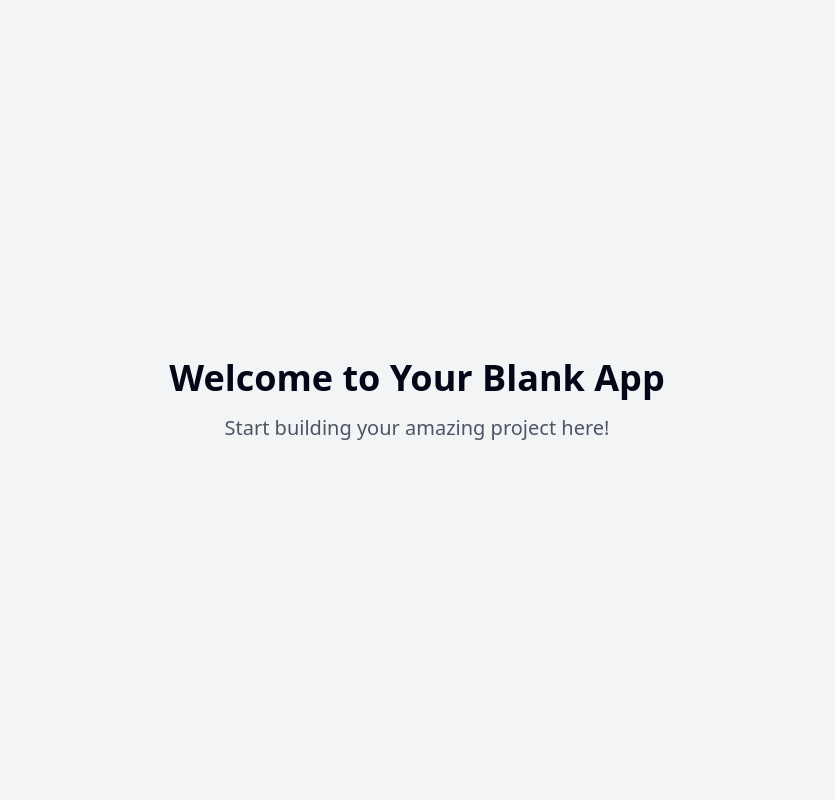
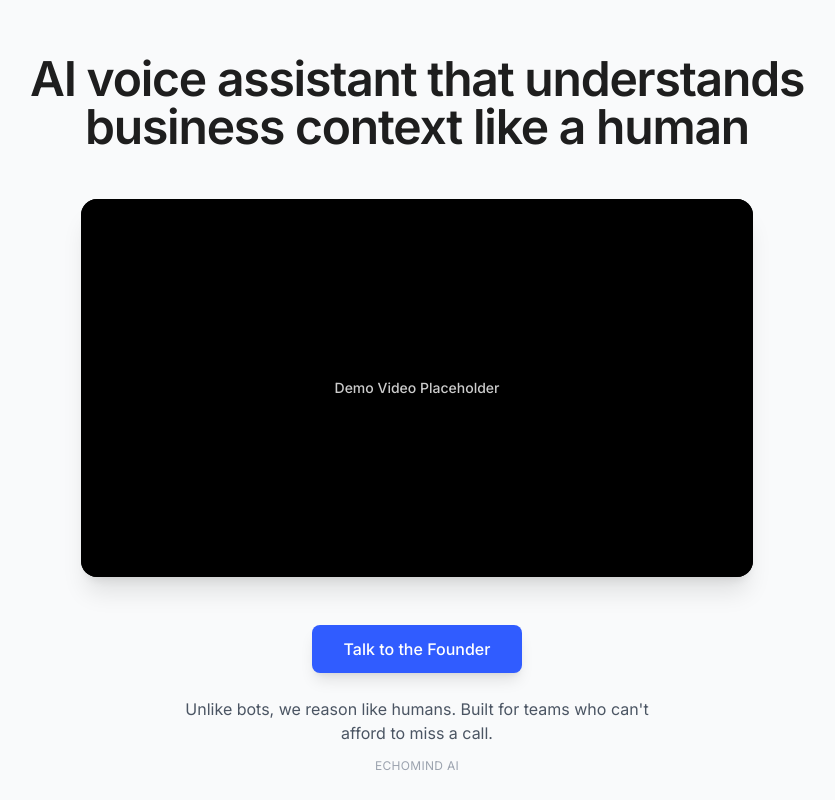
Before and after one commit to sino-private/ai-voice-halo-landing, a React (Vite) app: page / in a window 1280 px wide. Shown: the whole page, without its empty margins (223-1058 px from the left). Built offline with nearby package versions, Linux system fonts and the light colour scheme.

Commit message:
Design AI voice startup landing page
Implement a minimalist, luxurious landing page for an AI voice startup, including a headline, video demo, CTA, and moat line.

```diff
--- a/index.html
+++ b/index.html
@@ -1,14 +1,15 @@
+
 <!DOCTYPE html>
 <html lang="en">
   <head>
     <meta charset="UTF-8" />
     <meta name="viewport" content="width=device-width, initial-scale=1.0" />
-    <title>ai-voice-halo-landing</title>
-    <meta name="description" content="Lovable Generated Project" />
-    <meta name="author" content="Lovable" />
+    <title>EchoMind AI | Voice Intelligence for Business</title>
+    <meta name="description" content="AI voice assistant that reasons like humans. Never miss an important call again." />
+    <meta name="author" content="EchoMind AI" />
 
-    <meta property="og:title" content="ai-voice-halo-landing" />
-    <meta property="og:description" content="Lovable Generated Project" />
+    <meta property="og:title" content="EchoMind AI | Voice Intelligence for Business" />
+    <meta property="og:description" content="AI voice assistant that reasons like humans. Never miss an important call again." />
     <meta property="og:type" content="website" />
     <meta property="og:image" content="https://lovable.dev/opengraph-image-p98pqg.png" />
 
--- /dev/null
+++ b/src/components/CtaButton.tsx
@@ -0,0 +1,22 @@
+
+import React from 'react';
+
+interface CtaButtonProps {
+  text: string;
+  link: string;
+}
+
+const CtaButton = ({ text, link }: CtaButtonProps) => {
+  return (
+    <a
+      href={link}
+      target="_blank"
+      rel="noopener noreferrer"
+      className="inline-flex items-center justify-center px-8 py-3 text-base font-medium text-white bg-aiPrimary hover:bg-aiPrimary/90 rounded-lg transition-colors duration-200 shadow-lg hover:shadow-aiPrimary/20 transform hover:-translate-y-0.5"
+    >
+      {text}
+    </a>
+  );
+};
+
+export default CtaButton;
--- /dev/null
+++ b/src/components/VideoDemo.tsx
@@ -0,0 +1,17 @@
+
+import React from 'react';
+
+const VideoDemo = () => {
+  return (
+    <div className="relative w-full max-w-2xl mx-auto">
+      <div className="video-container aspect-video relative z-10 shadow-xl">
+        <div className="flex items-center justify-center h-full bg-black/90">
+          <span className="text-white/80 text-sm font-medium">Demo Video Placeholder</span>
+        </div>
+      </div>
+      <div className="video-glow bg-aiPrimary/10 animate-pulse-glow"></div>
+    </div>
+  );
+};
+
+export default VideoDemo;
--- a/src/index.css
+++ b/src/index.css
@@ -1,3 +1,6 @@
+
+@import url('https://fonts.googleapis.com/css2?family=Inter:wght@300;400;500;600;700&display=swap');
+
 @tailwind base;
 @tailwind components;
 @tailwind utilities;
@@ -35,19 +38,12 @@
     --radius: 0.5rem;
 
     --sidebar-background: 0 0% 98%;
-
     --sidebar-foreground: 240 5.3% 26.1%;
-
     --sidebar-primary: 240 5.9% 10%;
-
     --sidebar-primary-foreground: 0 0% 98%;
-
     --sidebar-accent: 240 4.8% 95.9%;
-
     --sidebar-accent-foreground: 240 5.9% 10%;
-
     --sidebar-border: 220 13% 91%;
-
     --sidebar-ring: 217.2 91.2% 59.8%;
   }
 
@@ -96,6 +92,28 @@
   }
 
   body {
-    @apply bg-background text-foreground;
+    @apply bg-aiBackground text-aiText font-sans;
+    margin: 0;
+    padding: 0;
+    height: 100vh;
+    width: 100vw;
+    overflow: hidden;
+  }
+
+  .video-container {
+    position: relative;
+    border-radius: 16px;
+    overflow: hidden;
+    background-color: #000;
+  }
+
+  .video-glow {
+    position: absolute;
+    top: -5px;
+    left: -5px;
+    right: -5px;
+    bottom: -5px;
+    border-radius: 20px;
+    z-index: -1;
   }
 }
--- a/src/pages/Index.tsx
+++ b/src/pages/Index.tsx
@@ -1,11 +1,39 @@
-// Update this page (the content is just a fallback if you fail to update the page)
+
+import React from 'react';
+import VideoDemo from '../components/VideoDemo';
+import CtaButton from '../components/CtaButton';
 
 const Index = () => {
   return (
-    <div className="min-h-screen flex items-center justify-center bg-gray-100">
-      <div className="text-center">
-        <h1 className="text-4xl font-bold mb-4">Welcome to Your Blank App</h1>
-        <p className="text-xl text-gray-600">Start building your amazing project here!</p>
+    <div className="min-h-screen w-full flex items-center justify-center bg-aiBackground px-4 py-10">
+      <div className="max-w-4xl w-full mx-auto text-center">
+        {/* Headline */}
+        <h1 className="text-3xl md:text-4xl lg:text-5xl font-semibold tracking-tight text-aiText mb-8 leading-tight">
+          AI voice assistant that understands business context like a human
+        </h1>
+
+        {/* Video Demo with Glowing Effect */}
+        <div className="mb-10 mt-12">
+          <VideoDemo />
+        </div>
+
+        {/* CTA Button */}
+        <div className="mt-12">
+          <CtaButton
+            text="Talk to the Founder"
+            link="https://calendly.com/echomind-ai/demo"
+          />
+
+          {/* Moat Line */}
+          <p className="mt-6 text-gray-600 max-w-lg mx-auto text-sm md:text-base">
+            Unlike bots, we reason like humans. Built for teams who can't afford to miss a call.
+          </p>
+        </div>
+
+        {/* Optional Small Logo/Badge */}
+        <div className="absolute bottom-6 left-0 right-0 text-center">
+          <span className="text-xs text-gray-400 tracking-wide">ECHOMIND AI</span>
+        </div>
       </div>
     </div>
   );
--- a/tailwind.config.ts
+++ b/tailwind.config.ts
@@ -1,3 +1,4 @@
+
 import type { Config } from "tailwindcss";
 
 export default {
@@ -61,7 +62,15 @@ export default {
 					'accent-foreground': 'hsl(var(--sidebar-accent-foreground))',
 					border: 'hsl(var(--sidebar-border))',
 					ring: 'hsl(var(--sidebar-ring))'
-				}
+				},
+				// Custom colors for our AI voice startup landing page
+				aiPrimary: '#305CFF',
+				aiText: '#1E1E1E',
+				aiBackground: '#F9FAFB',
+				aiGlow: 'rgba(48, 92, 255, 0.2)'
+			},
+			fontFamily: {
+				sans: ['Inter', 'sans-serif'],
 			},
 			borderRadius: {
 				lg: 'var(--radius)',
@@ -84,11 +93,20 @@ export default {
 					to: {
 						height: '0'
 					}
+				},
+				'pulse-glow': {
+					'0%, 100%': {
+						boxShadow: '0 0 20px 10px rgba(48, 92, 255, 0.1)'
+					},
+					'50%': {
+						boxShadow: '0 0 30px 15px rgba(48, 92, 255, 0.2)'
+					},
 				}
 			},
 			animation: {
 				'accordion-down': 'accordion-down 0.2s ease-out',
-				'accordion-up': 'accordion-up 0.2s ease-out'
+				'accordion-up': 'accordion-up 0.2s ease-out',
+				'pulse-glow': 'pulse-glow 3s ease-in-out infinite',
 			}
 		}
 	},
```
